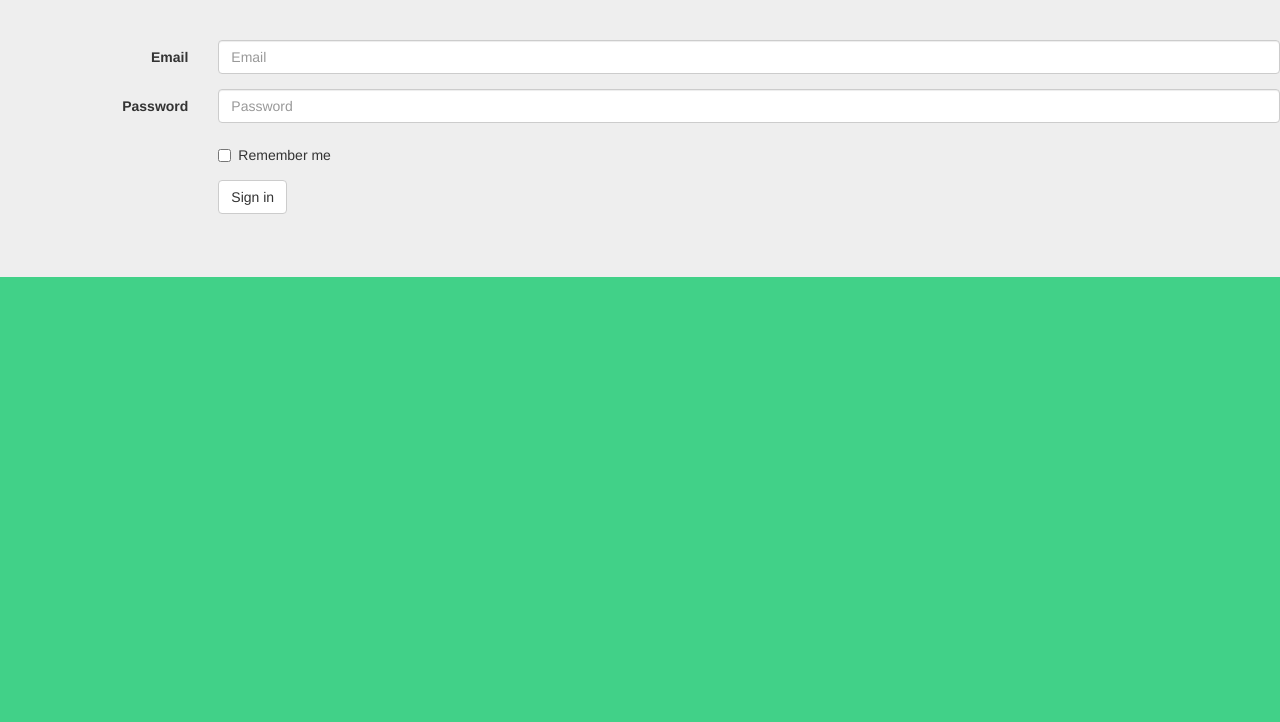
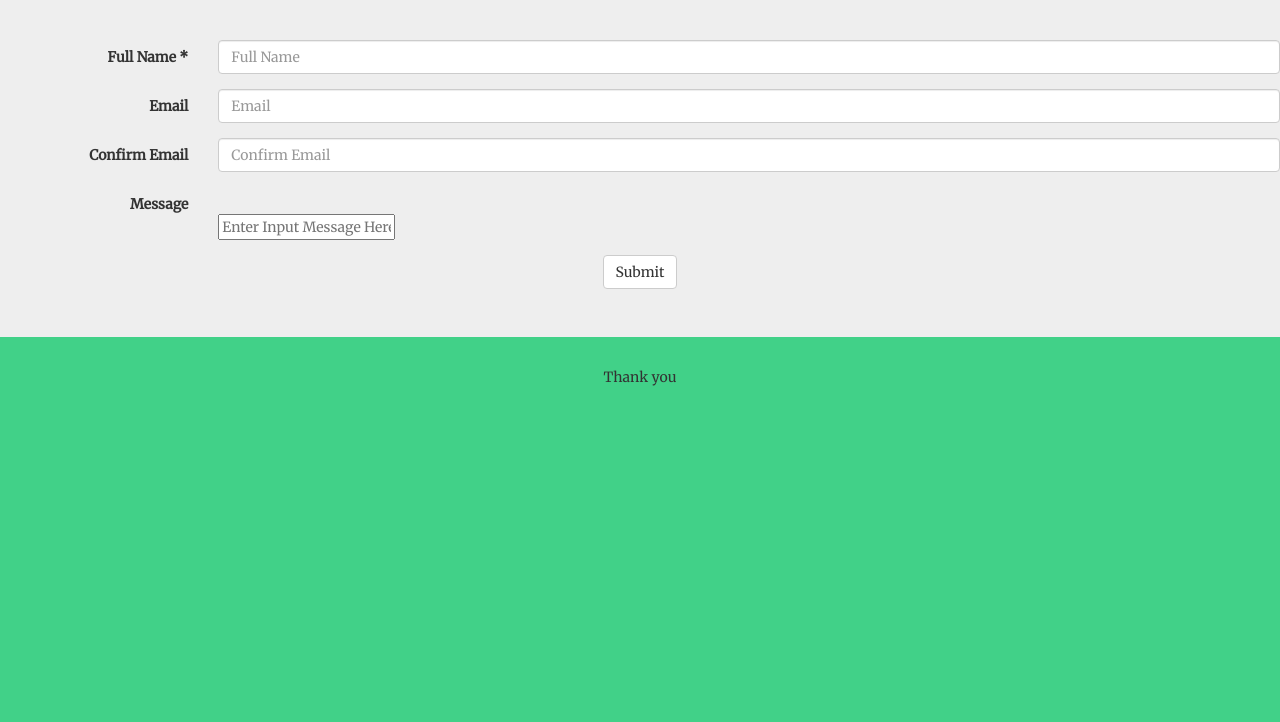
Before and after one commit to Nazaboy19/ContactForm, a plain HTML site: page index.html in a window 1280 px wide. Shown: the part 78-800 px from the top of the page. Drawn offline with nearby package versions, Linux system fonts and the light colour scheme.

Commit message:
Added input message feature

```diff
--- a/assets/css/style.css
+++ b/assets/css/style.css
@@ -1,7 +1,16 @@
 body{
   background-color: #41D188;
+  font-family: 'Merriweather', serif;
 }
+
 
 h1{
   text-align: center;
 }
+.btnSubmitDiv{
+text-align: center;
+}
+
+footer{
+  text-align: center;
+}
--- a/index.html
+++ b/index.html
@@ -5,6 +5,7 @@
   <title>Contact Form</title>
   <!-- Latest compiled and minified CSS -->
 <link rel="stylesheet" href="https://maxcdn.bootstrapcdn.com/bootstrap/3.3.7/css/bootstrap.min.css" integrity="sha384-BVYiiSIFeK1dGmJRAkycuHAHRg32OmUcww7on3RYdg4Va+PmSTsz/K68vbdEjh4u" crossorigin="anonymous">
+<link href="https://fonts.googleapis.com/css?family=Merriweather" rel="stylesheet">
   <link rel="stylesheet" href="assets/css/style.css">
 
 
@@ -15,37 +16,51 @@
     <div class="jumbotron">
 
   <form class="form-horizontal">
+
+  <div class="form-group">
+    <label for="inputFullName" class="col-sm-2 control-label">Full Name *</label>
+    <div class="col-sm-10">
+      <input type="email" class="form-control" id="inputFullName" placeholder="Full Name">
+    </div>
+  </div>
+
   <div class="form-group">
     <label for="inputEmail3" class="col-sm-2 control-label">Email</label>
     <div class="col-sm-10">
-      <input type="email" class="form-control" id="inputEmail3" placeholder="Email">
+      <input type="password" class="form-control" id="inputEmail3" placeholder="Email">
     </div>
   </div>
-  <div class="form-group">
-    <label for="inputPassword3" class="col-sm-2 control-label">Password</label>
+
+   <div class="form-group">
+    <label for="inputEmail4" class="col-sm-2 control-label">Confirm Email</label>
     <div class="col-sm-10">
-      <input type="password" class="form-control" id="inputPassword3" placeholder="Password">
+      <input type="password" class="form-control" id="inputEmail4" placeholder="Confirm Email">
     </div>
   </div>
+
   <div class="form-group">
+  <label for="inputEmail4" class="col-sm-2 control-label">Message</label>
     <div class="col-sm-offset-2 col-sm-10">
-      <div class="checkbox">
-        <label>
-          <input type="checkbox"> Remember me
-        </label>
-      </div>
+
+      <input type="text" name="Input" id="inputBoxC" placeholder="Enter Input Message Here!">
     </div>
   </div>
-  <div class="form-group">
-    <div class="col-sm-offset-2 col-sm-10">
-      <button type="submit" class="btn btn-default">Sign in</button>
-    </div>
-  </div>
+
+
+
+    <div class="btnSubmitDiv">
+    <button type="submit" class="btn btn-default" id="subBut">Submit</button>
+
+
 </form>
 
 
+
+
+  </div>
 </div>
   </div>
 
+ <footer>Thank you</footer>
 </body>
 </html>
```
